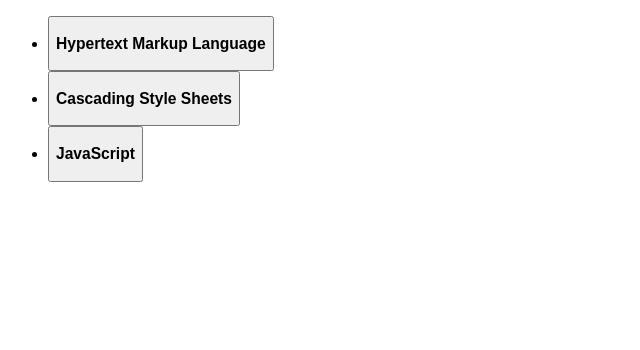
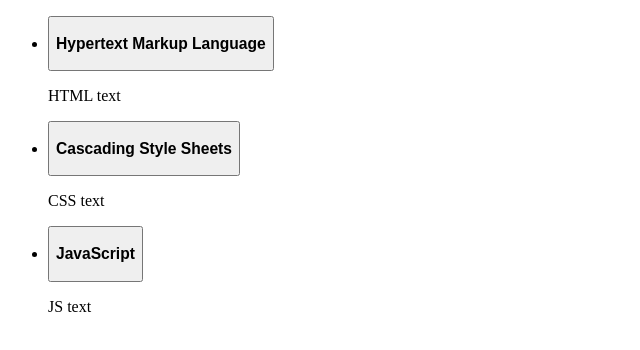
Before and after one commit to AnthonyVNgo/c0322-code-solutions, a React app in the folder react-accordion-component/: page / in a window 1280 px wide. Shown: the top 350 px of the page, without its empty margins (0-640 px from the left). Built offline with nearby package versions, Linux system fonts and the light colour scheme; the HTML template or start-up script is replaced by a standard one.

Commit message:
react-accordion-component condition statement kinda working

```diff
--- a/react-accordion-component/src/accordion.jsx
+++ b/react-accordion-component/src/accordion.jsx
@@ -31,6 +31,7 @@
                   onClick={this.handleClick}
                   id={topic.id}
                   clicked={this.state.clicked}
+                  clickedId={this.state.buttonId}
                   />
               );
             })
@@ -47,18 +48,32 @@
     <button id={props.id} onClick={props.onClick} >
       <h3>{props.header}</h3>
     </button>
-      <AccordionDetails details={props.details} clicked={props.clicked}/>
+      <AccordionDetails details={props.details} clicked={props.clicked} id={props.id} clickedId={props.clickedId}/>
   </li>
   );
 }
 
 function AccordionDetails(props) {
-  if (props.clicked === true) {
-    return (
-      <p>{props.details}</p>
-    );
-  }
-  return null;
+  const classname = props.clicked === true
+    ? 'not-hidden'
+    : 'hidden';
+
+  return <p className={classname}>{props.details}</p>;
+
+  // if (props.id !== props.clickedId) {
+  // classname = hidden
+  // classname = not-hidden
+  // }
+  // let classname;
+  // if (props.clicked === true && props.id === props.clickedId) {
+  //   classname = 'not-hidden';
+  // }
+  // classname = 'hidden';
+
+  // if (props.clicked === true) {
+  //   return (
+  //     <p className={classname}>{props.details}</p>
+  //   );
+  // }
+  // <p className={classname}>{props.details}</p>;
 }
-
-// if props id !==
```
Also changed, not shown: 1 other file (tests, documents, lock files or other folders).
